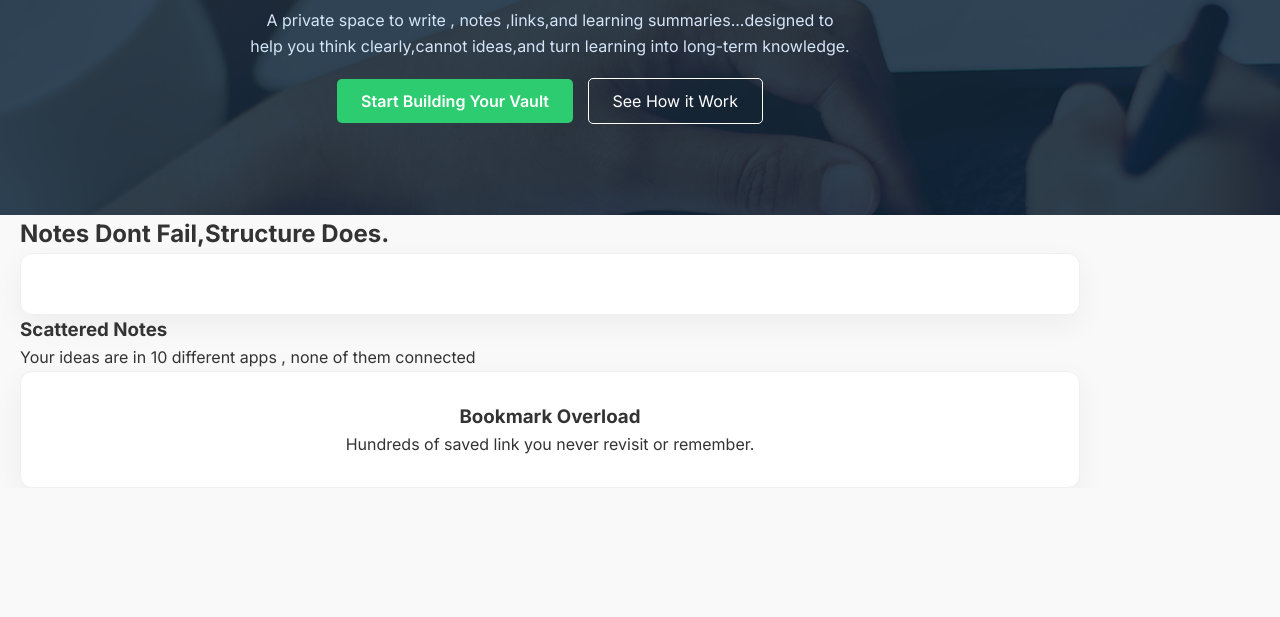
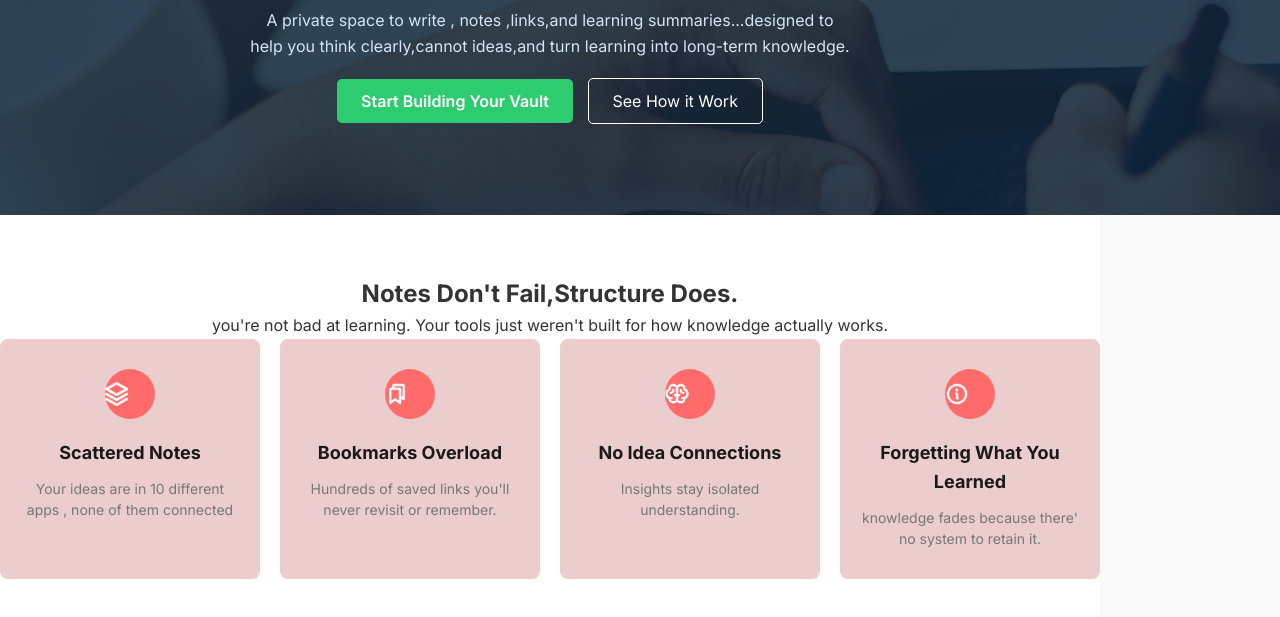
Before and after one commit to j59329650-sys/B13-A1, a plain HTML site: page index.html in a window 1280 px wide. Shown: the part 333-950 px from the top of the page. Before the commit the page ends 821 px from the top, so only its background shows below. Drawn offline with Linux system fonts and the light colour scheme.

Commit message:
five commit

```diff
--- a/index.html
+++ b/index.html
@@ -48,19 +48,63 @@
 </section>
 <Section class="Features container">
     <div class="section-title">
-        <h2>Notes Dont  Fail,Structure Does.</h2>
+        <h2>Notes Don't  Fail,Structure Does.</h2>
+        <p>you're not bad at learning. Your tools just weren't built for how knowledge actually works.</p>
     </div>
     <div class="Features-grid">
-    <div class="card"></div>
-    <div class="icon"></div>
-    <h3>Scattered Notes</h3>
-    <p>Your ideas are in 10 different apps , none of them connected</p>
-</div>
-<div class="card">
-    <div class="icon">
-        <h3>Bookmark Overload</h3>
-        <p> Hundreds of saved link you never revisit or remember.</p>
+        <div class="card">
+            <div class="icon-circle red-bg">
+                <img src="assets/Vector.png" alt="icon">
+            </div>
+            <h3>Scattered Notes</h3>
+            <p>Your ideas are in 10 different apps , none of them connected</p>
+        </div>
+        <div class="card">
+            <div class="icon-circle red-bg">
+                <img src="assets/Bookmarks.png" alt="icon">
+            </div>
+            <h3>Bookmarks Overload</h3>
+            <p>Hundreds of saved links you'll never revisit or remember.</p>
+        </div>
+        <div class="card">
+            <div class="icon-circle red-bg">
+                <img src="assets/Brain.png" alt="">
+            </div>
+            <h3>No Idea Connections</h3>
+            <p>Insights stay isolated understanding.</p>
+        </div>
 
+
+
+
+
+
+        <div class="card">
+            <div class="icon-circle red-bg">
+                <img src="assets/Info.png" alt="icon">
+            </div>
+            <h3>Forgetting What You Learned</h3>
+            <p>knowledge fades because there' no system to retain it.</p>
+        </div>
     </div>
-</div>
 </Section>
+
+
+
+
+
+
+
+
+
+
+
+
+
+
+
+
+
+
+
+</Section>
--- a/styles/portfolio.css
+++ b/styles/portfolio.css
@@ -108,27 +108,55 @@ header{
     border-radius: 5px;
     margin-left: 10px;
 }
-/* Feature Card */
-.features {
+.Features {
     text-align: center;
-    padding:  80px  0;
+    padding: 60px 0;
+    background-color: #fff;
 }
-.feature-grid {
+
+ .section-header {
+    text-align: center;
+    margin-bottom: 50px;
+ }
+ .section-header p{
+    color: #666;
+    max-width: 600px;
+    margin: 10px auto;
+ }
+ .Features-grid {
     display: grid;
-    grid-template-columns: repeat(auto-fit, minmax(250px,1fr));
-    gap: 20px;
-    margin-top:  50px;
+   grid-template-columns: repeat(auto-fit, minmax(220px,1fr));
+   gap: 20px;
+   max-width: 1100px;
 
-}
-.card {
-    background: #ffffff;
-    padding:  30px;
-    border-radius:  12px;
+ }
+ .card {
+    background: #ebcdcd;
+    padding: 30px 20px;
     text-align: center;
-    box-shadow: 0 10px 30px rgba(0, 0,0,0.05);
-    border: 1px solid  #f0f0f0;transition:  transfrom 0.3s ease;
-}
-.card:hover{
-    transform: translate(-10px);
-    box-shadow: 0 20px 40px rgba(0, 0,0,0.1);
-}
+    border-radius:  8px;
+    transition: 0.3s;
+ }
+ .icon-circle{
+    width: 50px;
+    height: 50px;
+    background-color:  #ff6b6b;
+    border-radius: 50%;
+    display: flex;
+    align-items: center;
+    margin: 0 auto 20px;
+ }
+ .icon-circle img {
+    width: 24px;
+    filter: brightness(0) invert(1);
+ }
+ .card h3{
+    font-size: 18px;
+    margin-bottom: 10px;
+    color: #1a1a1a;
+ }
+ .card p{
+    font-size: 14px;
+    line-height: 1.5;
+    color: #777;
+ }
```
